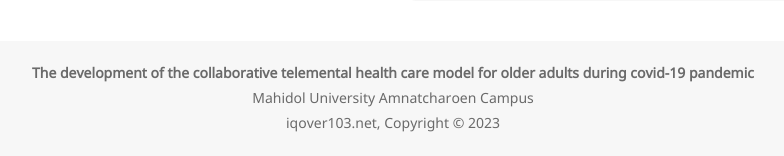
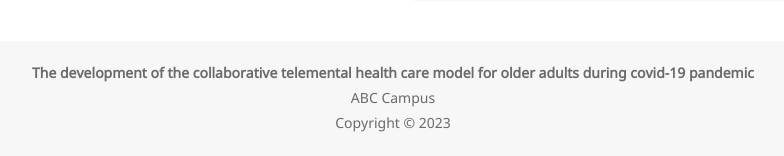
Before and after one commit to ApisaraOsw/homepage, a PHP site: page /index.php in a window 1280 px wide. Shown: the part 1192-1348 px from the top of the page, without its empty margins (247-1031 px from the left). Run offline with PHP 8.4, Linux system fonts and the light colour scheme; data that the repository does not hold is empty; a stand-in replaces the project's code that opens the database connection.

Commit message:
update file

```diff
--- a/index.php
+++ b/index.php
@@ -40,13 +40,13 @@ require_once('config.php'); //this assumes your php file is in a subdirectory of
                 </a>
               </li>
               <li class="nav-item">
-                <a class="nav-link" href="https://sites.google.com/view/iqover103/about" target="_blank">ข้อมูลโครงการ</a>
+                <a class="nav-link" href="#" target="_blank">ข้อมูลโครงการ</a>
               </li>
               <li class="nav-item">
-                <a class="nav-link" href="https://sites.google.com/view/iqover103/overview" target="_blank">หลักสูตร</a>
+                <a class="nav-link" href="#" target="_blank">หลักสูตร</a>
               </li>
               <li class="nav-item">
-                <a class="nav-link" href="https://sites.google.com/view/iqover103/contact" target="_blank">ติดต่อสอบถาม</a>
+                <a class="nav-link" href="#" target="_blank">ติดต่อสอบถาม</a>
               </li>
             </ul>
           </div>
@@ -96,14 +96,14 @@ require_once('config.php'); //this assumes your php file is in a subdirectory of
             <div class="service-item">
               <h4>หลักสูตร  1 สำหรับครูปฐมวัย และผู้ดูแลเด็ก</h4>
               <img class="w-100 img-block" src="assets/images/block1.jpg"/>
-              <p class="pt-3 text-right"><a href="https://sites.google.com/view/iqover103/overview" target="_blank">รายละเอียดเพิ่มเติม...</a></p>
+              <p class="pt-3 text-right"><a href="#" target="_blank">รายละเอียดเพิ่มเติม...</a></p>
             </div>
           </div>
           <div class="col-md-4 col-sm-6 col-xs-12">
             <div class="service-item">
               <h4>หลักสูตร 2 สำหรับพ่อแม่ผู้ปกครองเด็กปฐมวัย</h4>
               <img class="w-100 img-block" src="assets/images/block2.jpg"/>
-              <p class="pt-3 text-right"><a href="https://sites.google.com/view/iqover103/overview" target="_blank">รายละเอียดเพิ่มเติม...</a></p>
+              <p class="pt-3 text-right"><a href="#" target="_blank">รายละเอียดเพิ่มเติม...</a></p>
             </div>
           </div>
         </div>
@@ -118,8 +118,8 @@ require_once('config.php'); //this assumes your php file is in a subdirectory of
           <div class="col-md-12">
             <div class="sub-footer">
               <p><span class="font-weight-bold">The development of the collaborative telemental health care model for older adults during covid-19 pandemic</span></br>
-                  Mahidol University Amnatcharoen Campus</br>
-                  iqover103.net, Copyright &copy; 2023</p>
+                  ABC Campus</br>
+                  Copyright &copy; 2023</p>
             </div>
           </div>
         </div>
```
